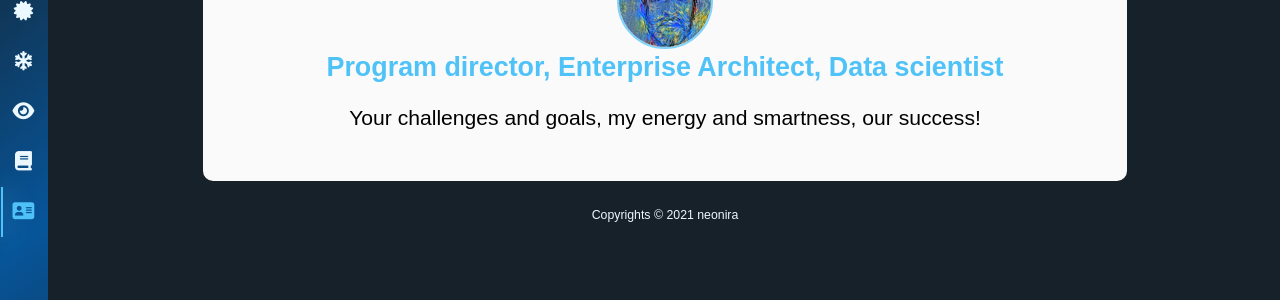
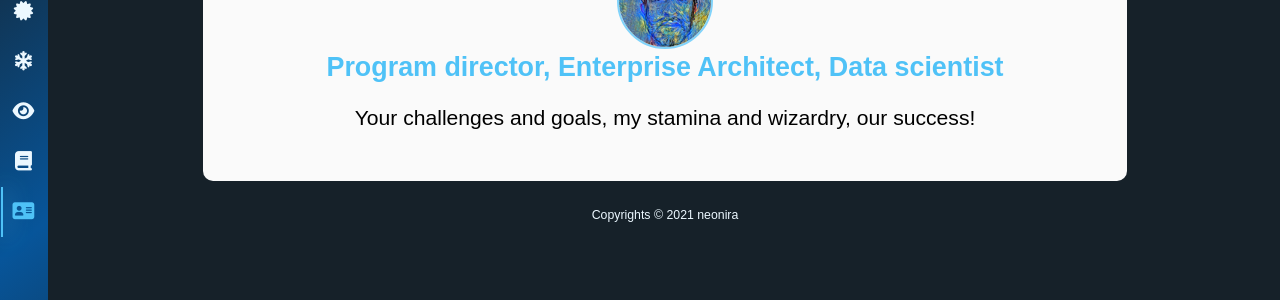
Before and after one commit to neonira/neonira.github.io, a Jekyll site: the page built from pages/about.html, in a window 1280 px wide. Shown: the part 163-463 px from the top of the page. Built offline with Jekyll 4.4.1, drawn with Linux system fonts in a browser that asks for light colours; nearby versions of some CDN libraries; some web fonts are replaced.

```diff
--- a/_data/menu.yml
+++ b/_data/menu.yml
@@ -1,6 +1,6 @@
 menu_title: Neonira
 menu_headline: Program director, Enterprise Architect, Data scientist
-menu_intro: Your challenges and goals, my energy and smartness, our success!
+menu_intro: Your challenges and goals, my stamina and wizardry, our success!
 show_menu_on_gate_page: False
 minimal_menu: True
 menu_logo: assets/img/avatar.png
```
